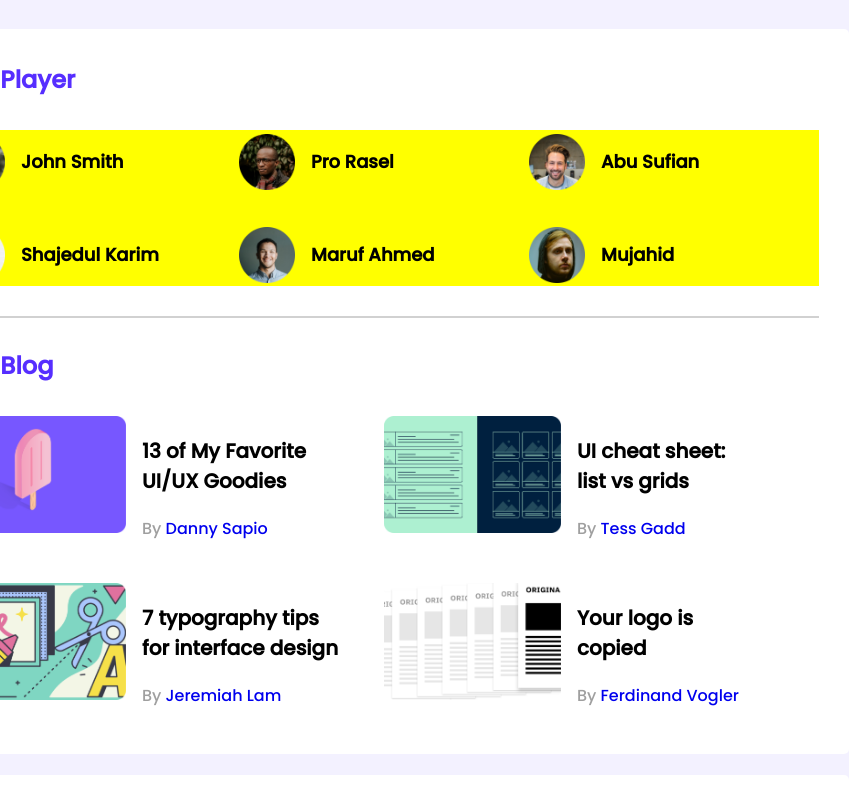
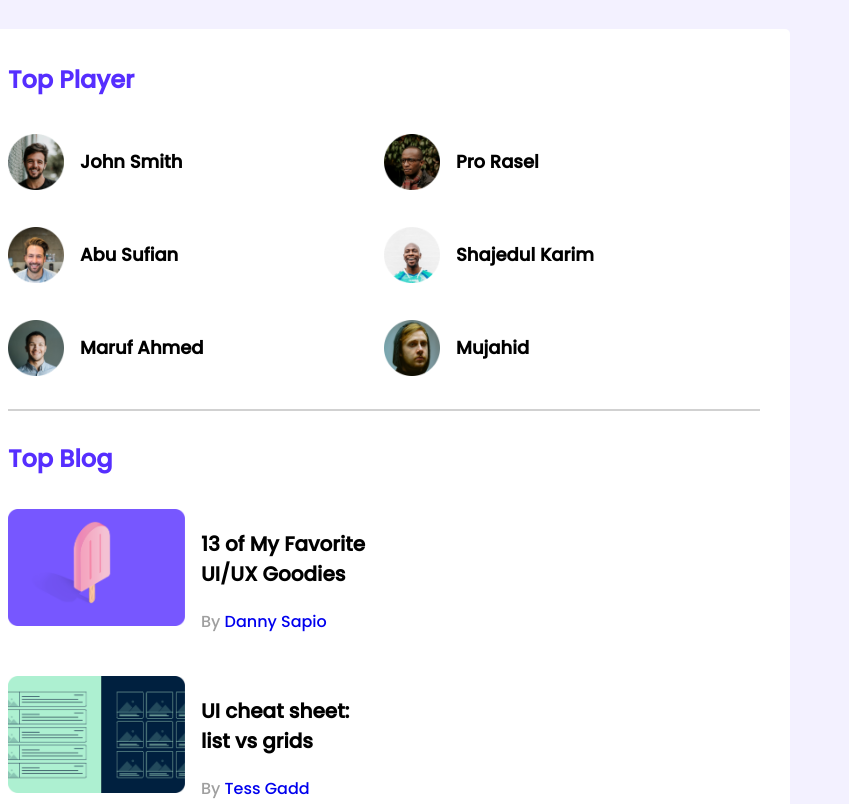
Before and after one commit to Firoz01/Leader-Board-Project, a plain HTML site: page index.html in a window 768 px wide. Shown: the top 804 px of the page, 849 px wide, since content can reach past the window. Drawn offline with Linux system fonts and the light colour scheme.

Commit message:
respo for ipad

```diff
--- a/style.css
+++ b/style.css
@@ -154,7 +154,7 @@ hr{
         width: 88%;
     }
     .players, .blogs, .courses{
-        grid-template-columns: 1fr;
+        grid-template-columns: repeat(1 , 1fr);
     }
     .player, .blog{
         flex-direction: column;
@@ -174,8 +174,14 @@ hr{
 
 /* table devices */
 
-@media only screen and (min-width:688px) and (max-width: 992px) {
-    .players{
-        background-color: yellow;
+@media only screen and (min-width:689px) and (max-width: 991px) {
+    .container{
+        width: 100%;
+    }
+    .players, .courses{
+        grid-template-columns: repeat(2 , 1fr);
+    }
+    .blogs{
+        grid-template-columns: repeat(1 , 1fr);
     }
 }
```
